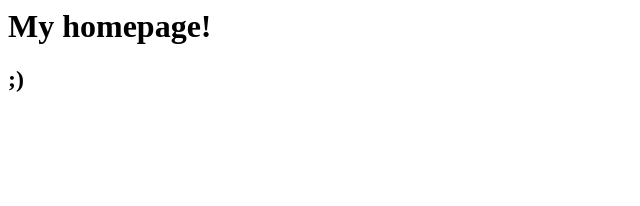
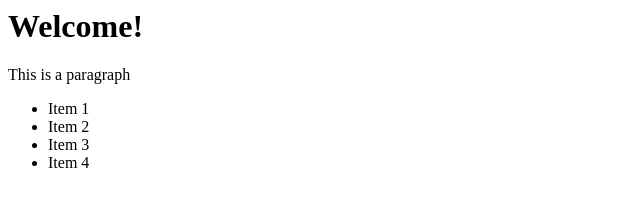
Before and after one commit to asheshad/asheshad.github.io, a plain HTML site: page index.html in a window 1280 px wide. Shown: the whole page, without its empty margins (0-640 px from the left). Drawn offline with nearby package versions, Linux system fonts and the light colour scheme.

Commit message:
Update index.html

```diff
--- a/index.html
+++ b/index.html
@@ -1,15 +1,20 @@
 <html>
-  <head>
-    <title>My Homepage</title>
-  </head>
+<head>
+	<title>My sample D3 chart</title>
+	<script src="https://d3js.org/d3.v4.js"></script>
+</head>
+<body>
+	<h1>Welcome!</h1>
+	<p>This is a paragraph</p>
+	<ul id="items">
+		<li class="item"> Item 1</li>
+		<li class="item"> Item 2</li>
+		<li class="item"> Item 3</li>
+		<li class="item"> Item 4</li>
+	</ul>
+	<script type="text/javascript">
+		d3.select(h1)
+	</script>
 
-
-  <body>
-    <h1>My homepage!</h1>
-
-    <h2>
-        ;)
-    </h2>
-
-  </body>
+</body>
 </html>
```
